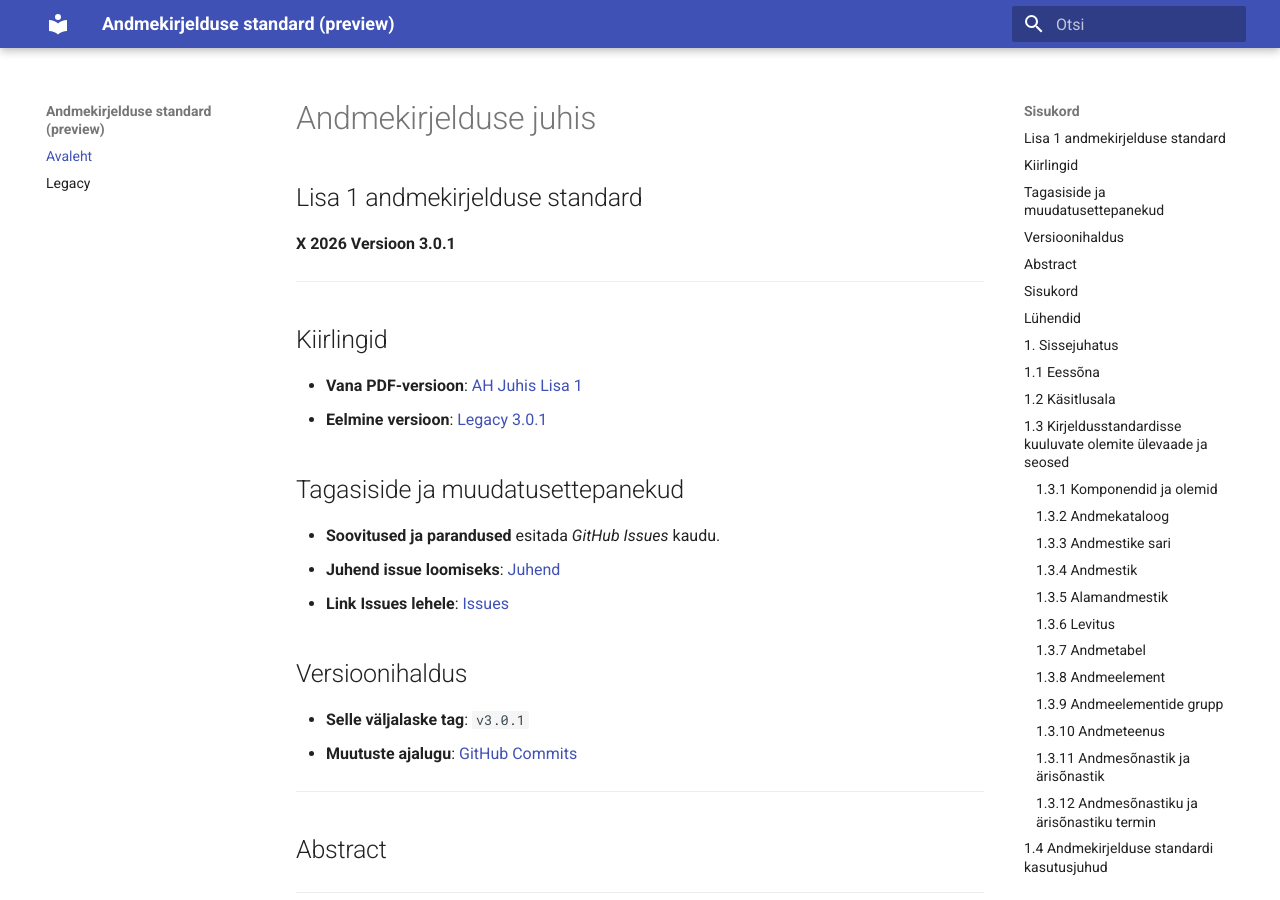
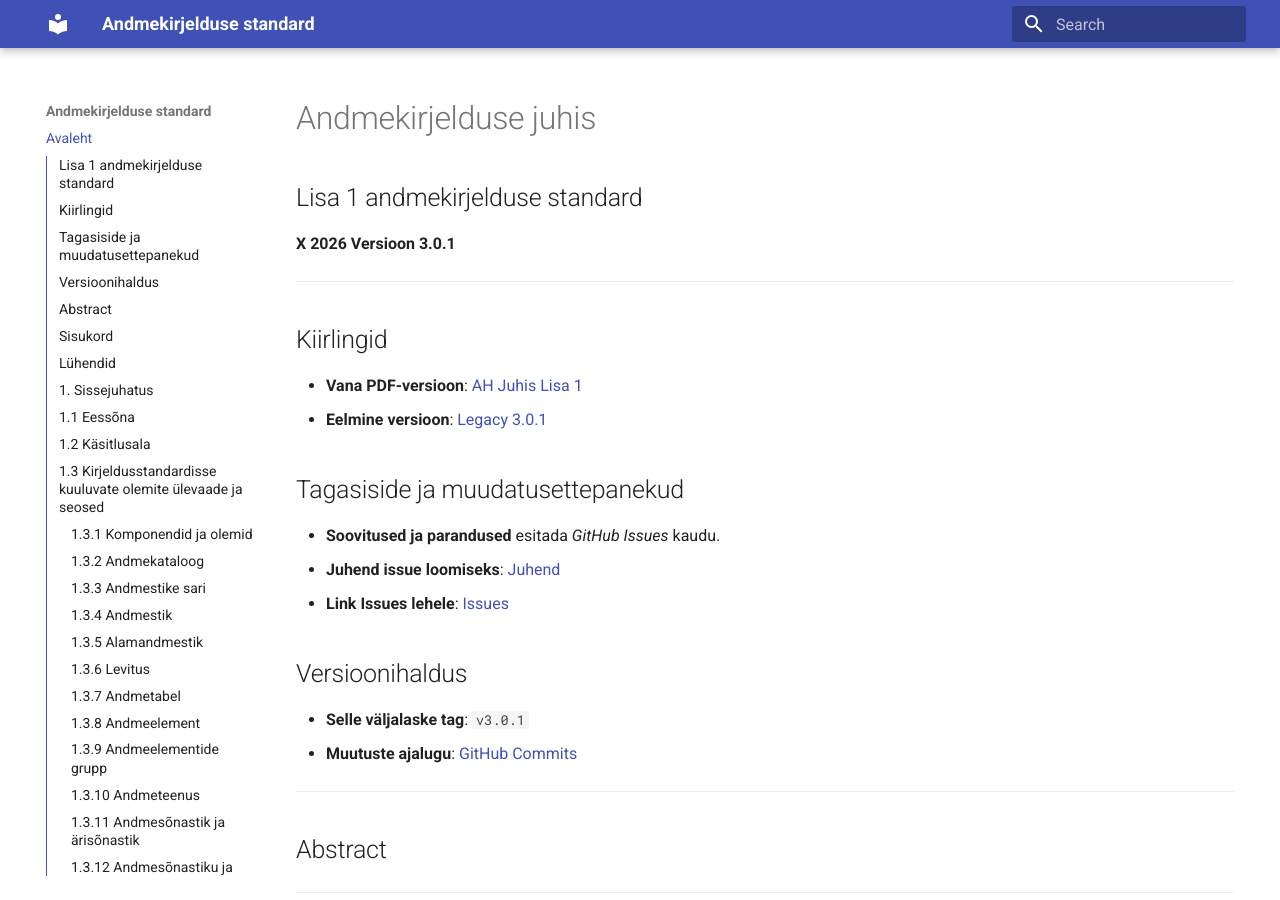
Before and after one commit to e-gov/Andmekirjelduse-Standard, an MkDocs documentation site: the page built from releases/3.0.1/index.md, in a window 1280 px wide and 900 px high. Built offline with MkDocs 1.6.1 and Material for MkDocs 9.7.7, drawn with Linux system fonts in a browser that asks for light colours.

Commit message:
Mkdocs.yml muudatused

```diff
--- a/mkdocs.yml
+++ b/mkdocs.yml
@@ -1,10 +1,11 @@
-site_name: Andmekirjelduse standard (preview)
+site_name: Andmekirjelduse standard
 docs_dir: releases/3.0.1
 site_dir: _site
 
 theme:
   name: material
-  language: et
+  features:
+    - toc.integrate
 
 markdown_extensions:
   - admonition
@@ -17,4 +18,4 @@ markdown_extensions:
 
 nav:
   - Avaleht: index.md
-  - Legacy: legacy/index.md
+  - Legacy (vana versioon): legacy/index.md
```
